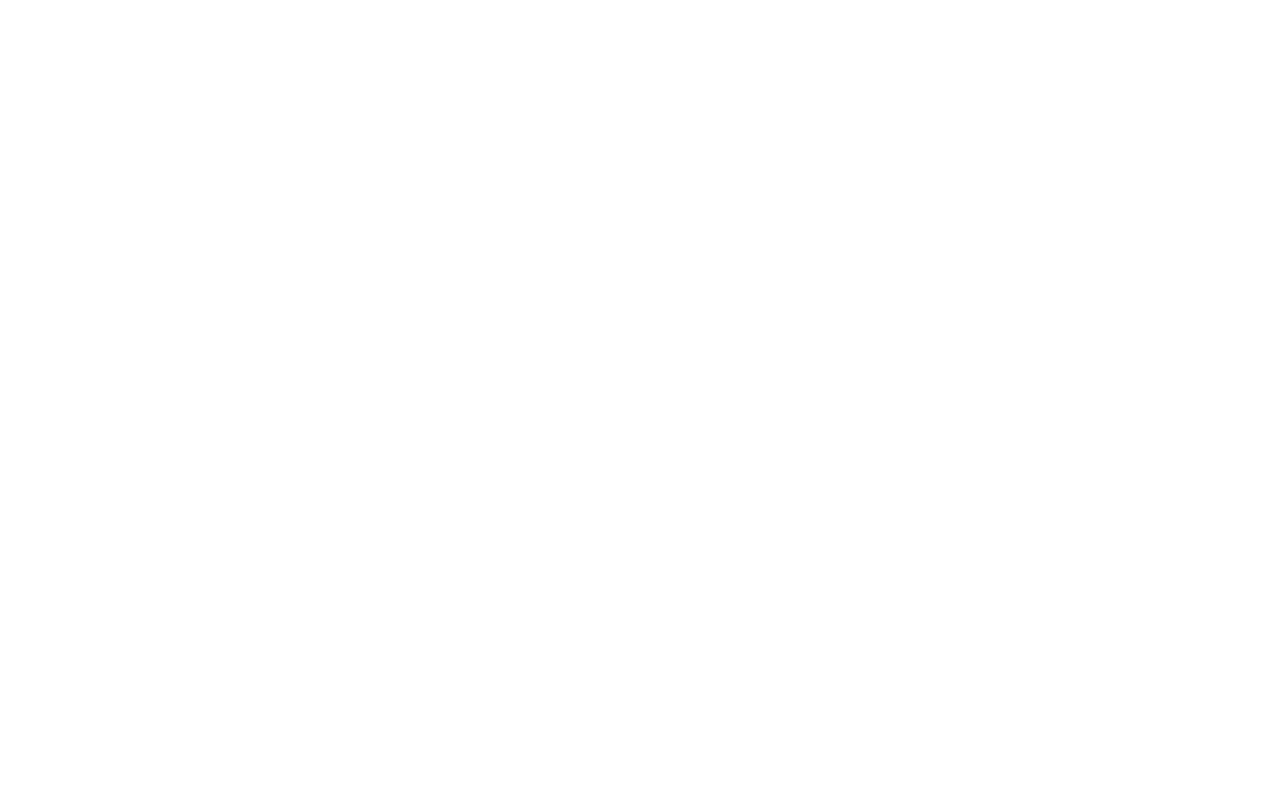
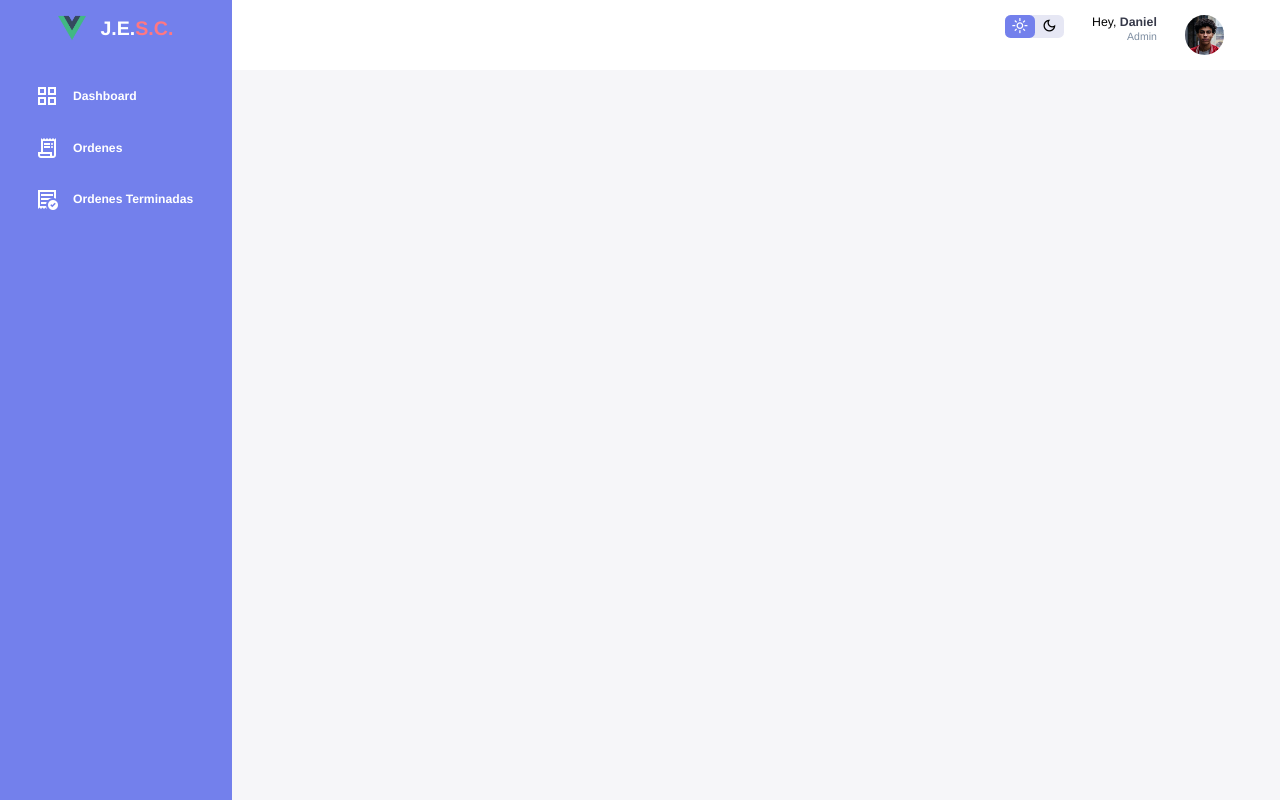
Before and after one commit to eluqm/IS-3grupo3-2023, a Vue app: page /admin in a window 1280 px wide. Built offline with nearby package versions, Linux system fonts and the light colour scheme.

Commit message:
Avance de proyecto

```diff
--- a/src/App.vue
+++ b/src/App.vue
@@ -78,13 +78,6 @@ body {
   background: var(--color-background);
 }
 
-.container{
-  display: grid;
-  width: 96%;
-  margin: 0 auto;
-  gap: 1.8rem;
-  grid-template-columns: 14rem auto 23rem;
-}
 
 a {
   color: var(--color-dark);
--- a/src/components/Sidebar.vue
+++ b/src/components/Sidebar.vue
@@ -1,5 +1,5 @@
 <template>
-    <aside>
+    <div class="aside">
         <div class="top">
             <div class="logo">
                 <img src="../assets/logo.png" alt="">
@@ -10,69 +10,81 @@
             </div>
         </div>
       <div class="sidebar">
-        <router-link to="/admin/dashboard" class="a active">
-          <i class="material-symbols-sharp">grid_view</i>
-          <h3>Dashboard</h3>
-        </router-link>
-        <router-link to="/admin/orders" class="a">
-            <i class="material-symbols-sharp">receipt_long</i>
-            <h3>Ordenes</h3>
-        </router-link>
-        <router-link to="/admin/finished_orders" class="a">
-            <i class="material-symbols-sharp">order_approve</i>
-            <h3>Ordenes Terminadas</h3>
-        </router-link>
+        <SidebarLink to="/admin/dashboard" name="Dashboard" icon="grid_view"/>
+        <SidebarLink to="/admin/orders" name="Ordenes" icon="receipt_long"/>
+        <SidebarLink to="/admin/finished_orders" name="Ordenes Terminadas" icon="order_approve"/>
       </div>
-    </aside>
+    </div>
 </template>
 
-<script>
+<script >
+import SidebarLink from '../components/SidebarLink.vue'
 export default {
-name: 'Sidebar',
-props: {
-    //msg: String
-}
+  name: 'Sidebar',
+  props: {
+      //msg: String
+  },
+  components: {SidebarLink}
+
 }
 </script>
 
 <!-- Add "scoped" attribute to limit CSS to this component only -->
 <style scoped>
-aside {
+* {
+  --color-primary:#7380ec;
+}
+
+.aside {
+  display: block;
+  width: 20rem;
+  height: 100vh;
+  margin: 0;
+  padding: 1rem 0.5rem;
+  background: var(--color-primary);
+  color: white;
+}
+/*
+.aside {
+  background: white;
   margin-top: 1.8rem;
   height: 100vh;
 }
-aside .top{
-  margin: 1rem 0 1rem;
+*/
+.aside .top{
+  margin: 0rem 0 1rem;
   text-align: center;
 }
 
-aside .top .logo{
+.aside .top .logo{
   display: flex;
   justify-content: center;
   align-items: center;
   gap: 1rem;
 }
-aside .top .logo img{
+.aside .top .logo img{
   width: 2rem;
   height: 2rem;
 }
-aside .top .logo i{
+.aside .top .logo i{
   font-size: 3rem;
 }
-aside .close{
+.aside .close{
   display: none;
 }
-aside .sidebar{
+.aside .sidebar{
   display: flex;
   flex-direction: column;
   height: 86vh;
   position: relative;
   margin-top: 2rem;
+  color: white;
 }
 
-aside .sidebar .a{
+.aside .sidebar .a{
   text-decoration: none;
-  color: var(--color-info-dark);
+  /*color: var(--color-info-dark);*/
+  color: white;
   display: flex;
   height: 3.7rem;
   align-items: center;
@@ -82,28 +94,28 @@ aside .sidebar .a{
   transition: all 300ms ease;
   background: transparent;
 }
-aside .sidebar .a i{
+.aside .sidebar .a i{
   transition: all 300ms ease;
 }
-aside .sidebar .a.active{
-  background-color: var(--color-light);
+.aside .sidebar .a.active{
+  background-color: var(--color-white);
   color: var(--color-primary);
   margin-left: 0rem;
 }
 
-aside .sidebar .a.active::before{
+.aside .sidebar .a.active::before{
   content: '';
   height: 100%;
   width: 6px;
   background: var(--color-primary);
 }
-aside .sidebar .a:hover{
-  color: var(--color-primary);
+.aside .sidebar .a:hover{
+  /*color: var(--color-primary);*/
 }
-aside .sidebar .a:hover i{
+.aside .sidebar .a:hover i{
   margin-left: 1rem;
 }
-aside .side a .active:hover i{
+.aside .side a .active:hover i{
   margin-left: 0;
 }
 </style>
--- /dev/null
+++ b/src/components/SidebarLink.vue
@@ -0,0 +1,62 @@
+<template>
+    <router-link :to="to" class="a" :class="{ active: isActive}">
+        <i class="material-symbols-sharp">{{icon}}</i>
+        <h3>{{name}}</h3>
+    </router-link>
+</template>
+
+<script>
+import { computed } from 'vue';
+import { useRoute } from 'vue-router'
+
+export default {
+    props: {
+        to: {type: String, required: true},
+        name: {type: String , required: true},
+        icon: {type: String, required: true}
+    },
+    setup(props){
+        const route = useRoute();
+        const isActive = computed(()=> route.path === props.to)
+        return {
+            isActive
+        }
+    }
+}
+</script>
+<style scoped>
+.a{
+  text-decoration: none;
+  /*color: var(--color-info-dark);*/
+  color: white;
+  display: flex;
+  height: 3.7rem;
+  align-items: center;
+  gap: 1rem;
+  margin-left: 2rem;
+  position: relative;
+  transition: all 300ms ease;
+  background: transparent;
+}
+.a i{
+  transition: all 300ms ease;
+}
+.a.active{
+  background-color: var(--color-white);
+  color: var(--color-primary);
+  margin-left: 0rem;
+}
+
+.a.active::before{
+  content: '';
+  height: 100%;
+  width: 6px;
+  background: var(--color-primary);
+}
+.a:hover{
+  /*color: var(--color-primary);*/
+}
+.a:hover i{
+  margin-left: 1rem;
+}
+</style>
--- /dev/null
+++ b/src/components/Topbar.vue
@@ -0,0 +1,27 @@
+<template>
+    <div class="topbar">
+        <Profile/>
+    </div>
+</template>
+<script>
+import Profile from '../components/Profile.vue'
+export default {
+    name : 'Topbar',
+    props: {
+        title: String
+    },
+    components: {Profile}
+}
+</script>
+
+<style scoped>
+.topbar {
+    width: 100%;
+    height: 5rem;
+    background: white;
+    display: flex;
+    justify-content: flex-end;
+    align-items: center;
+    padding: 0 4rem;
+}
+</style>
--- a/src/router/index.js
+++ b/src/router/index.js
@@ -20,6 +20,16 @@ const routes = [
       path: 'dashboard',
       name: 'dashboard',
       component: () => import('../views/DashboardView.vue')
+      },
+      {
+        path: 'orders',
+        name: 'orders',
+        component: () => import('../views/OrdersView.vue')
+      },
+      {
+        path: 'finished_orders',
+        name: 'finished_orders',
+        component: () => import('../views/FinishedOrdersView.vue')
       }
     ]
   },
@@ -29,17 +39,14 @@ const routes = [
     name: 'dashboard',
     component: () => import('../views/DashboardView.vue')
   },
-  */
+
   {
     path: '/admin/orders',
     name: 'orders',
     component: () => import('../views/OrdersView.vue')
   },
-  {
-    path: '/admin/finished_orders',
-    name: 'finished_orders',
-    component: () => import('../views/FinishedOrdersView.vue')
-  }
+  */
+
 
 ]
 
--- a/src/views/AdminView.vue
+++ b/src/views/AdminView.vue
@@ -1,19 +1,28 @@
 <template>
-    <router-view/>
-    <!-- -->
-    <div class="container">
-        <!-- <Sidebar/> -->
+    <div class="admin">
+        <Sidebar/>
+        <div class="wrapper">
+            <Topbar/>
+            <router-view/>
+        </div>
     </div>
+
 </template>
 
 <script>
-import Profile from '../components/Profile.vue';
 import Sidebar from '../components/Sidebar.vue';
+import Topbar from '../components/Topbar.vue';
 export default {
     name: 'Admin',
-    components: {Sidebar, Profile}
+    components: {Sidebar, Topbar}
 }
 </script>
 <style scoped>
-
+.admin {
+    display: flex;
+}
+.wrapper {
+    width: 100%;
+    height: 100%;
+}
 </style>
--- a/src/views/DashboardView.vue
+++ b/src/views/DashboardView.vue
@@ -1,7 +1,5 @@
 <template>
   <div class="container">
-    <Sidebar/>
-
     <main>
       <h1>Dashboard</h1>
       <div class="date">
@@ -64,8 +62,6 @@
     </main>
     <!-- END RECENT orders-->
     <div class="right">
-      <Profile/>
-      <!-- END TOP  -->
       <div class="div-frequency">
         <h2>Frecuencia de ordenes</h2>
         <div class="frequency">
@@ -149,8 +145,12 @@ export default {
 .warning {
   color: var(--color-warning);
 }
+
 .container {
-  grid-template-columns: 14rem auto 23rem;
+  display: grid;
+  grid-template-columns: auto 23rem;
+  gap: 1.8rem;
+  padding: 1rem;
 }
 /* MAIN RECENT ORDERS */
 
--- a/src/views/OrdersView.vue
+++ b/src/views/OrdersView.vue
@@ -1,6 +1,5 @@
 <template>
   <div class="container">
-    <Sidebar/>
     <main>
       <h1>Ordenes</h1>
       <div class="date">
@@ -56,25 +55,6 @@
     </main>
     <!-- END RECENT orders-->
     <div class="right">
-      <div class="top">
-        <button class="menu-btn" id="menu-btn">
-            <i class="material-symbols-sharp">menu</i>
-        </button>
-        <div class="theme-toggler">
-            <i class="material-symbols-sharp active">light_mode</i>
-            <i class="material-symbols-sharp">dark_mode</i>
-        </div>
-        <div class="profile">
-            <div class="info">
-                <p>Hey, <b>Daniel</b></p>
-                <small class="text-muted">Admin</small>
-            </div>
-            <div class="profile-photo">
-                <img src="../assets/profile-1.jpg" alt="#">
-            </div>
-        </div>
-      </div>
-      <!-- END TOP  -->
       <div class="div-frequency">
         <h2>Frecuencia de ordenes</h2>
         <div class="frequency">
@@ -128,11 +108,16 @@
 </template>
 
 <script>
-import Sidebar from '../components/Sidebar.vue'
+import {state} from '@/socket'
 import CompleteOrder from '../components/OrdersView/CompleteOrder.vue'
 export default {
   name:'OrdersView',
-  components: {Sidebar, CompleteOrder}
+  components: { CompleteOrder},
+  computed:{
+    connected(){
+      return state.orders;
+    }
+  }
 }
 </script>
 
@@ -152,7 +137,10 @@ export default {
   color: var(--color-warning);
 }
 .container {
-  grid-template-columns: 14rem auto 23rem;
+  display: grid;
+  grid-template-columns: auto 23rem;
+  gap: 1.8rem;
+  padding: 1rem;
 }
 
 /*main*/
@@ -229,46 +217,7 @@ main .recent-orders a{
 .right{
   margin-top: 1.4rem;
 }
-.right .top{
-  display: flex;
-  justify-content: flex-end;
-  gap: 2rem;
-}
-.right .top button{
-  display: none;
-}
-.right .top .theme-toggler{
-  width: 4.2rem;
-  height: 1.6rem;
-  background: var(--color-light);
-  display: flex;
-  justify-content: space-between;
-  align-items: center;
-  cursor: pointer;
-  border-radius: var(--border-radius-1);
-  /*color: var(--color-dark);*/
-}
 
-.right .top .theme-toggler i{
-  font-size: 1.2rem;
-  width: 50%;
-  height: 100%;
-  display: flex;
-  justify-content: center;
-  align-items: center;
-
-}
-.right .top .theme-toggler i.active{
-  color: var(--color-white);
-  background: var(--color-primary);
-  border-radius: var(--border-radius-1);
-}
-
-.right .top .profile{
-  display: flex;
-  gap: 2rem;
-  text-align: right;
-}
 .profile-photo{
   width: 2.8rem;
   height: 2.8rem;
```
